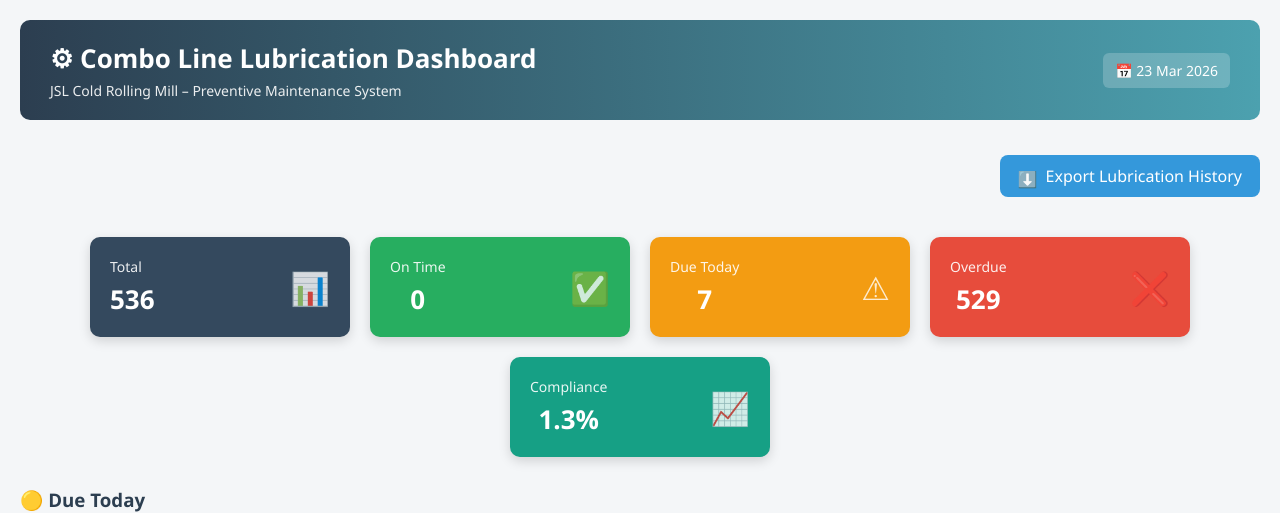
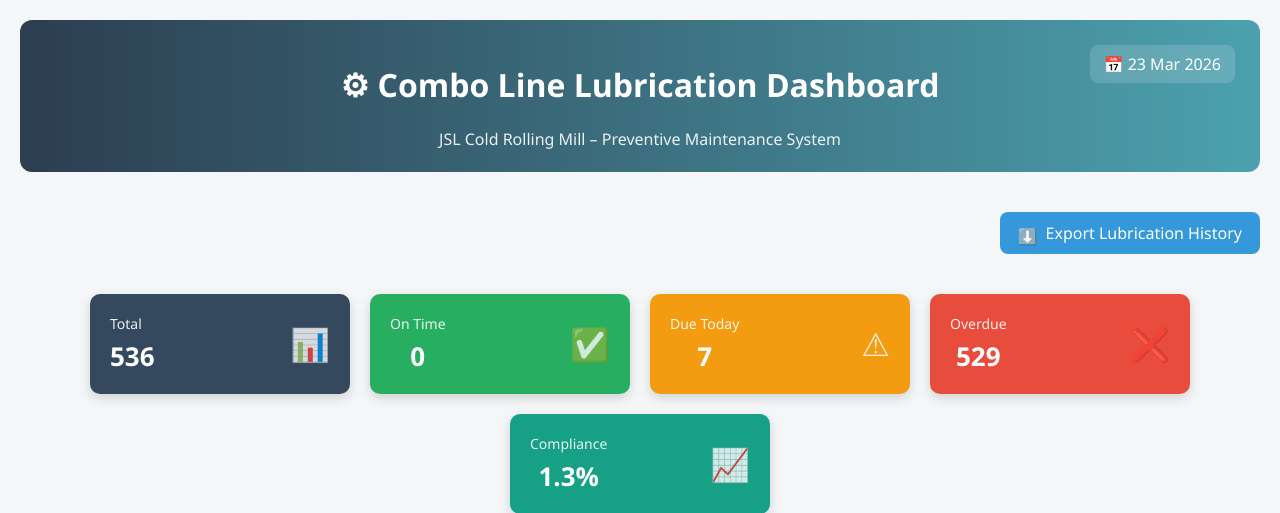
Before and after one commit to Ruchi11092002/lubrication-app, a Flask app: page /dashboard-ui in a window 1280 px wide. Shown: the top 513 px of the page. Run offline with Flask 3, Linux system fonts and the light colour scheme.

Commit message:
Centered dashboard header title and improved layout

```diff
--- a/static/style.css
+++ b/static/style.css
@@ -91,38 +91,7 @@ a.button:hover {
     background: #2980b9;
 }
 
-.header {
-    display: flex;
-    justify-content: space-between;
-    align-items: center;
-    background: linear-gradient(90deg, #2c3e50, #4ca1af);
-    padding: 20px 30px;
-    border-radius: 10px;
-    color: white;
-    margin-bottom: 25px;
-}
 
-.header-left h1 {
-    margin: 0;
-    font-size: 26px;
-}
-
-.header-left p {
-    margin: 5px 0 0;
-    font-size: 14px;
-    opacity: 0.9;
-}
-
-.header-right {
-    font-size: 14px;
-    text-align: right;
-}
-
-.date {
-    background: rgba(255,255,255,0.2);
-    padding: 8px 12px;
-    border-radius: 6px;
-}
 
 /* HEADER */
 .dashboard-header {
--- a/templates/dashboard.html
+++ b/templates/dashboard.html
@@ -7,16 +7,16 @@
 <body>
 
 
-<div class="header">
-    <div class="header-left">
+<div class="dashboard-header">
+    <div class="header-title">
         <h1>⚙ Combo Line Lubrication Dashboard</h1>
         <p>JSL Cold Rolling Mill – Preventive Maintenance System</p>
     </div>
 
-    <div class="header-right">
-        <span class="date">
-            📅 {{ now.strftime('%d %b %Y') if now else '' }}
-        </span>
+    <div class="header-date">
+
+        📅 {{ now.strftime('%d %b %Y') if now else '' }}
+
     </div>
 </div>
 
```
